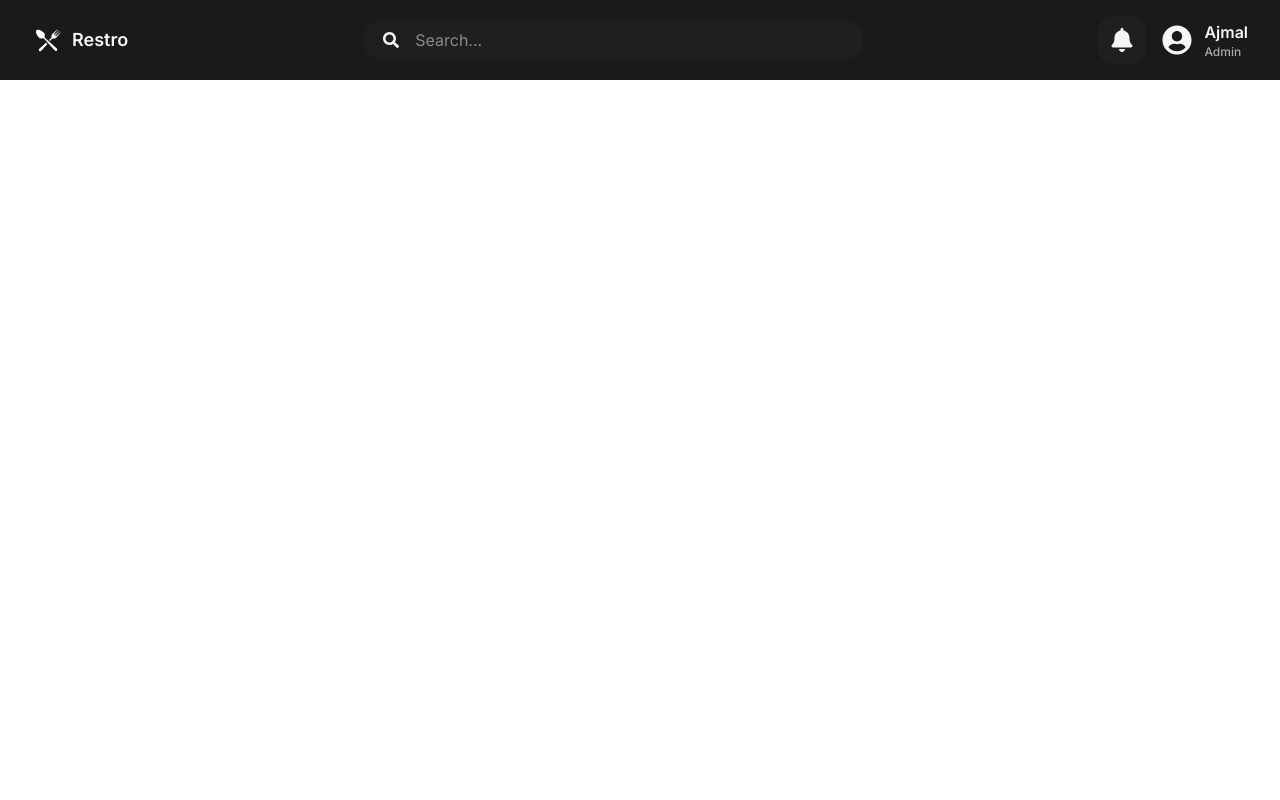
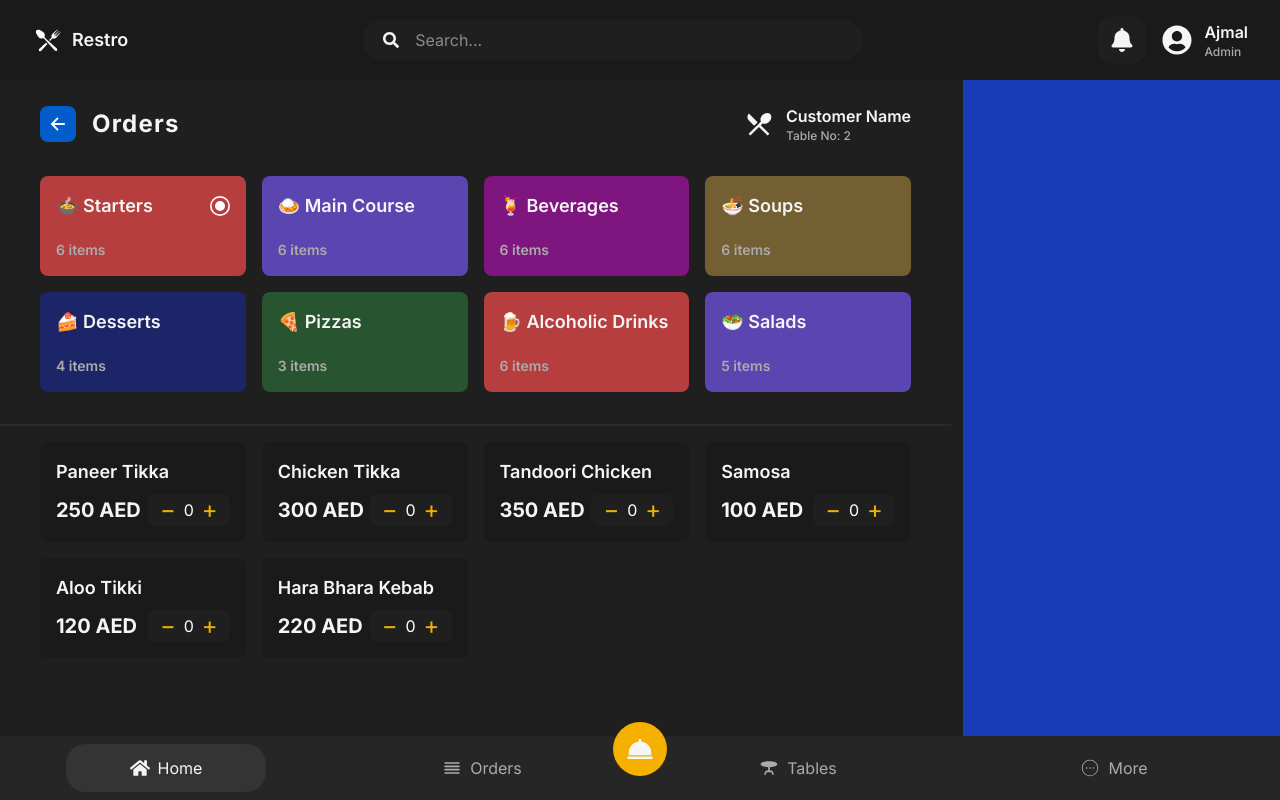
Before and after one commit to muhammedrufaid/pos-system, a React (Vite) app: page /menu in a window 1280 px wide. Before the commit this address had no page. Built offline with nearby package versions, Linux system fonts and the light colour scheme.

Commit message:
menu add

```diff
--- a/src/App.jsx
+++ b/src/App.jsx
@@ -1,8 +1,8 @@
-import { useState } from 'react'
-import reactLogo from './assets/react.svg'
-import viteLogo from '/vite.svg'
+// import { useState } from 'react'
+// import reactLogo from './assets/react.svg'
+// import viteLogo from '/vite.svg'
 import { BrowserRouter as Router, Route, Routes } from 'react-router-dom'
-import { Auth, Home, Orders } from './pages'
+import { Auth, Home, Menu, Orders } from './pages'
 import Headers from './components/shared/Headers'
 import Tables from './pages/Tables'
 
@@ -17,6 +17,8 @@ function App() {
           <Route path="/auth" element={<Auth />} />
           <Route path="/orders" element={<Orders />} />
           <Route path="/tables" element={<Tables />} />
+          <Route path="/menu" element={<Menu />} />
+          <Route path="*" element={<div> not found</div>} />
         </Routes>
       </Router>
     </>
--- /dev/null
+++ b/src/components/menu/MenuContainer.jsx
@@ -0,0 +1,109 @@
+import React, { useState } from "react";
+import { menus } from "../../constants";
+import { GrRadialSelected } from "react-icons/gr";
+
+const MenuContainer = () => {
+  const [selected, setSelected] = useState(menus[0]);
+  const [counts, setCounts] = useState({}); // { itemId: count }
+
+  const increment = (id) => {
+    setCounts((prev) => {
+      const current = prev[id] || 0;
+      if (current >= 4) return prev;
+
+      return {
+        ...prev,
+        [id]: current + 1,
+      };
+    });
+  };
+
+  const decrement = (id) => {
+    setCounts((prev) => {
+      const current = prev[id] || 0;
+      if (current <= 0) return prev;
+
+      return {
+        ...prev,
+        [id]: current - 1,
+      };
+    });
+  };
+
+  return (
+    <>
+      {/* MENU CATEGORIES */}
+      <div className="grid grid-cols-4 gap-4 px-10 py-4 w-full">
+        {menus.map((menu) => (
+          <div
+            key={menu.id}
+            className="flex flex-col items-start justify-between p-4 rounded-lg h-[100px] cursor-pointer"
+            style={{ backgroundColor: menu.bgColor }}
+            onClick={() => {
+              setSelected(menu);
+              setCounts({}); // reset item counts when category changes
+            }}
+          >
+            <div className="flex items-center justify-between w-full">
+              <h1 className="text-[#f5f5f5] text-lg font-semibold">
+                {menu.icon} {menu.name}
+              </h1>
+
+              {selected.id === menu.id && (
+                <GrRadialSelected className="text-white" size={20} />
+              )}
+            </div>
+
+            <p className="text-[#ababab] text-sm font-semibold">
+              {menu.items.length} items
+            </p>
+          </div>
+        ))}
+      </div>
+
+      <hr className="border-[#2a2a2a] border-t-2 mt-4" />
+
+      {/* MENU ITEMS */}
+      <div className="grid grid-cols-4 gap-4 px-10 py-4 w-full">
+        {selected?.items.map((item) => (
+          <div
+            key={item.id}
+            className="flex flex-col items-start justify-between p-4 rounded-lg h-[100px] bg-[#1a1a1a] cursor-pointer hover:bg-[#2a2a2a]"
+          >
+            <h1 className="text-[#f5f5f5] text-lg font-semibold">
+              {item.name}
+            </h1>
+
+            <div className="flex items-center justify-between w-full">
+              <p className="text-[#f5f5f5] text-xl font-bold">
+                {item.price} AED
+              </p>
+
+              <div className="flex items-center justify-between rounded-lg px-3 gap-2 bg-[#1f1f1f]">
+                <button
+                  onClick={() => decrement(item.id)}
+                  className="text-yellow-500 text-2xl"
+                >
+                  &minus;
+                </button>
+
+                <span className="text-white">
+                  {counts[item.id] || 0}
+                </span>
+
+                <button
+                  onClick={() => increment(item.id)}
+                  className="text-yellow-500 text-2xl"
+                >
+                  &#43;
+                </button>
+              </div>
+            </div>
+          </div>
+        ))}
+      </div>
+    </>
+  );
+};
+
+export default MenuContainer;
--- a/src/components/shared/BackButton.jsx
+++ b/src/components/shared/BackButton.jsx
@@ -6,7 +6,7 @@ const BackButton = () => {
 const navigate = useNavigate();
 
   return (
-    <button onClick={()=> navigate(-1)} className='bg-[#025cca] p-3 text-xl font-bold rounded-lg text-white cursor-pointer'>
+    <button onClick={()=> navigate(-1)} className='bg-[#025cca] p-2 text-xl font-bold rounded-lg text-white cursor-pointer'>
         <IoArrowBackOutline />
     </button>
   )
--- a/src/components/tables/TableCard.jsx
+++ b/src/components/tables/TableCard.jsx
@@ -1,10 +1,18 @@
 import React from 'react'
 import { FaCheckDouble } from 'react-icons/fa'
 import { getRandomBG } from '../../utils'
+import { useNavigate } from 'react-router-dom';
 
-const TableCard = ({ key, name, status, initials }) => {
+const TableCard = ({ key, name, status, initials, seats }) => {
+
+  const navigate = useNavigate();
+  const handClick = () => {
+    if(status === "Booked") return;
+    navigate(`/menu`);
+  };
+
   return (
-    <div key={key} className=' bg-[#262626] p-4 rounded-lg hover:bg-[#2c2c2c]  cursor-pointer'>
+    <div onClick={handClick} key={key} className=' bg-[#262626] p-4 rounded-lg hover:bg-[#2c2c2c]  cursor-pointer'>
       <div className='flex items-center justify-between px-1'>
         <h1 className='text-[#f5f5f5] text-lg font-semibold'>{name}</h1>
         <p className={`${status === "Booked" ? "text-green-600 bg-[#2e4a40]" : "bg-[#664a04] text-white"} px-2 py-1 rounded-lg `}>
@@ -14,6 +22,7 @@ const TableCard = ({ key, name, status, initials }) => {
       <div className='flex items-center justify-center my-4'>
         <h1 className='text-white rounded-full p-5 text-xl' style={{ backgroundColor: getRandomBG() }}>{initials}</h1>
       </div>
+      <p className='text-[#ababab] text-xs'>Seats: <span className='text-[#f5f5f5]'>{seats}</span></p>
     </div>
   )
 }
--- /dev/null
+++ b/src/pages/Menu.jsx
@@ -0,0 +1,37 @@
+import React from "react";
+import BottomNav from "../components/shared/BottomNav";
+import BackButton from "../components/shared/BackButton";
+import { MdRestaurantMenu } from "react-icons/md";
+import MenuContainer from "../components/menu/MenuContainer";
+
+const Menu = () => {
+  return (
+    <section className="bg-[#1f1f1f] h-[calc(100vh-5rem)] overflow-hidden flex gap-3">
+      <div className="flex-3">
+        <div className="flex items-center justify-between px-10 py-4 mt-2">
+          <div className="flex items-center gap-4">
+            <BackButton />
+            <h1 className="text-[#f5f5f5] text-2xl font-bold tracking-wider">
+              Orders
+            </h1>
+          </div>
+          <div className="flex items-center justify-around gap-4">
+            <div className="flex items-center gap-3 cursor-pointer">
+              <MdRestaurantMenu className="text-[#f5f5f5] text-3xl" />
+              <div className="flex flex-col items-start">
+                <h1 className="text-md text-[#f5f5f5] font-semibold">Customer Name</h1>
+                <p className="text-xs text-[#ababab] font-medium">Table No: 2</p>
+              </div>
+            </div>
+          </div>
+        </div>
+
+        <MenuContainer />
+      </div>
+      <div className="flex-1 bg-blue-800"></div>
+      <BottomNav />
+    </section>
+  );
+};
+
+export default Menu;
--- a/src/pages/Tables.jsx
+++ b/src/pages/Tables.jsx
@@ -21,7 +21,7 @@ const Tables = () => {
             </div>
             <div className='grid grid-cols-5 gap-5 items-center p-10  overflow-y-scroll h-[calc(100vh-13rem)] scrollbar-hide'>
                 {tables.map((table) => {
-                    return (<TableCard key={table.id} name={table.name} status={table.status} initials={table.initial} />);
+                    return (<TableCard key={table.id} id={table.id} name={table.name} status={table.status} initials={table.initial} seats={table.seats}/>);
                 })}
             </div>
             <BottomNav />
--- a/src/pages/index.js
+++ b/src/pages/index.js
@@ -1,3 +1,4 @@
 export {default as Home} from './Home.jsx';
 export {default as Orders} from './Orders.jsx';
 export {default as Auth} from './Auth.jsx';
+export {default as Menu} from './Menu.jsx';
--- a/src/utils/index.js
+++ b/src/utils/index.js
@@ -1,9 +1,18 @@
 export const getRandomBG = () => {
-    const colors = [
-        '#F6b100',
-        '#025cca',
-        '#be3e3f',
-        '#02ca3a'
-    ];
-    return colors[Math.floor(Math.random() * colors.length)];
-}
+  const colors = ["#F6b100", "#025cca", "#be3e3f", "#02ca3a"];
+  return colors[Math.floor(Math.random() * colors.length)];
+};
+
+export const getBgColor = () => {
+  const bgarr = [
+    "#b73e3e",
+    "#5b45b0",
+    "#7f167f",
+    "#735f32",
+    "#1d2569",
+    "#285430",
+  ];
+  const randomBg = Math.floor(Math.random() * bgarr.length);
+  const color = bgarr[randomBg];
+  return color;
+};
```
Also changed, not shown: src/constants/index.js (+8 -8 lines).
